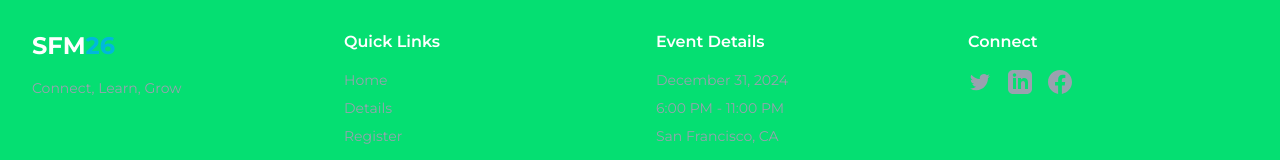
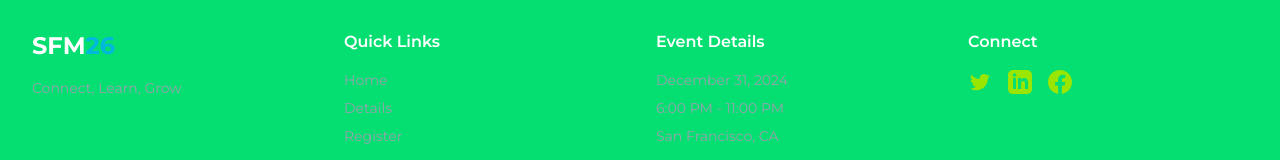
Before and after one commit to desraymondz/hnr-example-project, a Next.js app: page / in a window 1280 px wide. Shown: the part 1569-1729 px from the top of the page. Built offline with nearby package versions, Linux system fonts and the light colour scheme.

Commit message:
change social media colour

```diff
--- a/app/components/Footer.js
+++ b/app/components/Footer.js
@@ -51,17 +51,17 @@ export default function Footer() {
           <div>
             <h4 className="font-semibold mb-4">Connect</h4>
             <div className="flex space-x-4">
-              <a href="#" className="text-gray-400 hover:text-white transition-colors" aria-label="Twitter">
+              <a href="#" className="text-lime-400 hover:text-lime-300 transition-colors" aria-label="Twitter">
                 <svg className="w-6 h-6" fill="currentColor" viewBox="0 0 24 24">
                   <path d="M8.29 20.251c7.547 0 11.675-6.253 11.675-11.675 0-.178 0-.355-.012-.53A8.348 8.348 0 0022 5.92a8.19 8.19 0 01-2.357.646 4.118 4.118 0 001.804-2.27 8.224 8.224 0 01-2.605.996 4.107 4.107 0 00-6.993 3.743 11.65 11.65 0 01-8.457-4.287 4.106 4.106 0 001.27 5.477A4.072 4.072 0 012.8 9.713v.052a4.105 4.105 0 003.292 4.022 4.095 4.095 0 01-1.853.07 4.108 4.108 0 003.834 2.85A8.233 8.233 0 012 18.407a11.616 11.616 0 006.29 1.84" />
                 </svg>
               </a>
-              <a href="#" className="text-gray-400 hover:text-white transition-colors" aria-label="LinkedIn">
+              <a href="#" className="text-lime-400 hover:text-lime-300 transition-colors" aria-label="LinkedIn">
                 <svg className="w-6 h-6" fill="currentColor" viewBox="0 0 24 24">
                   <path d="M19 0h-14c-2.761 0-5 2.239-5 5v14c0 2.761 2.239 5 5 5h14c2.762 0 5-2.239 5-5v-14c0-2.761-2.238-5-5-5zm-11 19h-3v-11h3v11zm-1.5-12.268c-.966 0-1.75-.79-1.75-1.764s.784-1.764 1.75-1.764 1.75.79 1.75 1.764-.783 1.764-1.75 1.764zm13.5 12.268h-3v-5.604c0-3.368-4-3.113-4 0v5.604h-3v-11h3v1.765c1.396-2.586 7-2.777 7 2.476v6.759z" />
                 </svg>
               </a>
-              <a href="#" className="text-gray-400 hover:text-white transition-colors" aria-label="Facebook">
+              <a href="#" className="text-lime-400 hover:text-lime-300 transition-colors" aria-label="Facebook">
                 <svg className="w-6 h-6" fill="currentColor" viewBox="0 0 24 24">
                   <path d="M24 12.073c0-6.627-5.373-12-12-12s-12 5.373-12 12c0 5.99 4.388 10.954 10.125 11.854v-8.385H7.078v-3.47h3.047V9.43c0-3.007 1.792-4.669 4.533-4.669 1.312 0 2.686.235 2.686.235v2.953H15.83c-1.491 0-1.956.925-1.956 1.874v2.25h3.328l-.532 3.47h-2.796v8.385C19.612 23.027 24 18.062 24 12.073z" />
                 </svg>
```
